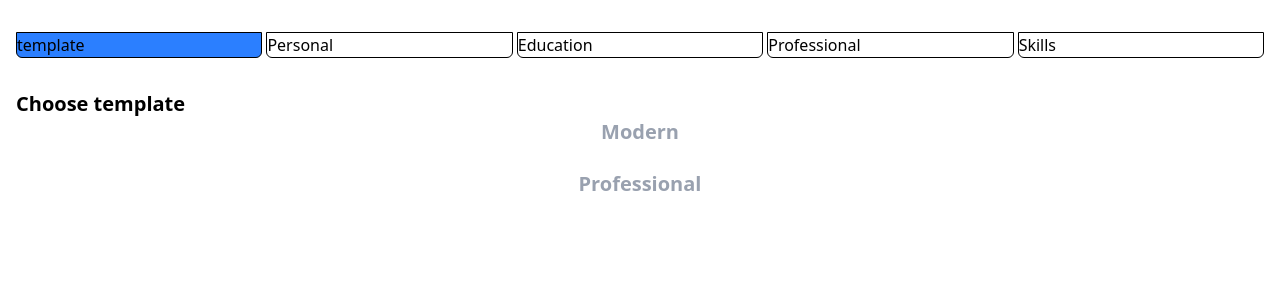
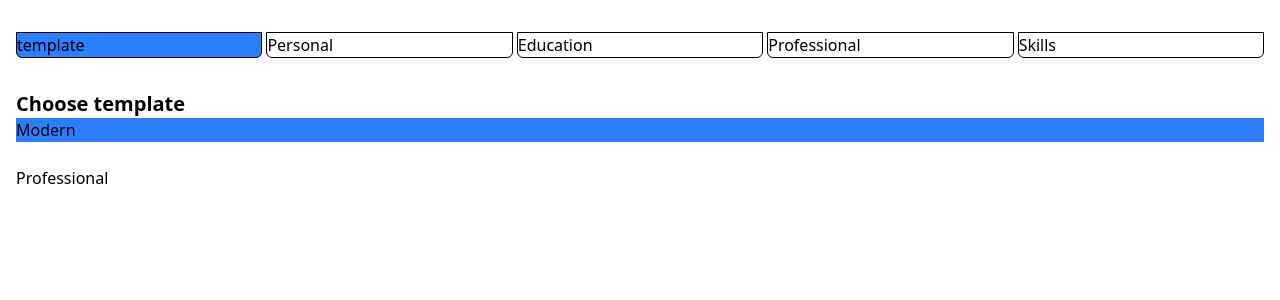
Before and after one commit to kmigalavithana/cv-template, a React (Vite) app: page / in a window 1280 px wide. Shown: the top 300 px of the page. Built offline with nearby package versions, Linux system fonts and the light colour scheme.

Commit message:
Catching the redux store state Used Useselector and chnge the click of the actvie state.

```diff
--- a/src/components/TemplateSelector.tsx
+++ b/src/components/TemplateSelector.tsx
@@ -1,26 +1,27 @@
 import { templates } from "../utilities/fields-data/template.ts";
-import { useDispatch} from "react-redux";
+import { useDispatch, useSelector } from "react-redux";
 import { setSelectedTemplate } from "../store/cvSlice.ts";
 import React from "react";
 
 const TemplateSelector:React.FC = () => {
 
   const dispatch = useDispatch();
-  // const selectedtemplate = useSelector((state) =>state.cv.selectedTemplate);
-
+  const selectedTemplate = useSelector((state) => state.selectedTemplate);
+  console.log(selectedTemplate);
   return (
     <div>
       <h2 className="text-xl font-bold">Choose template</h2>
       <div className='grid grid-cols-1 gap-6'>
         {templates.map((template) => (
-          <button
+          <div
+            className={selectedTemplate === template.id ?`bg-blue-500`: `bg-white`}
             key={template.id}
-            className="text-xl font-semibold text-gray-400"
+            // className="text-xl font-semibold text-gray-400"
            onClick={() => dispatch(setSelectedTemplate(template.id))}
             // mokakd select kre kiyala blanna tempalt ekai id ekai gatte
           >
             {template.name}
-          </button>
+          </div>
         ))}
       </div>
     </div>
```
